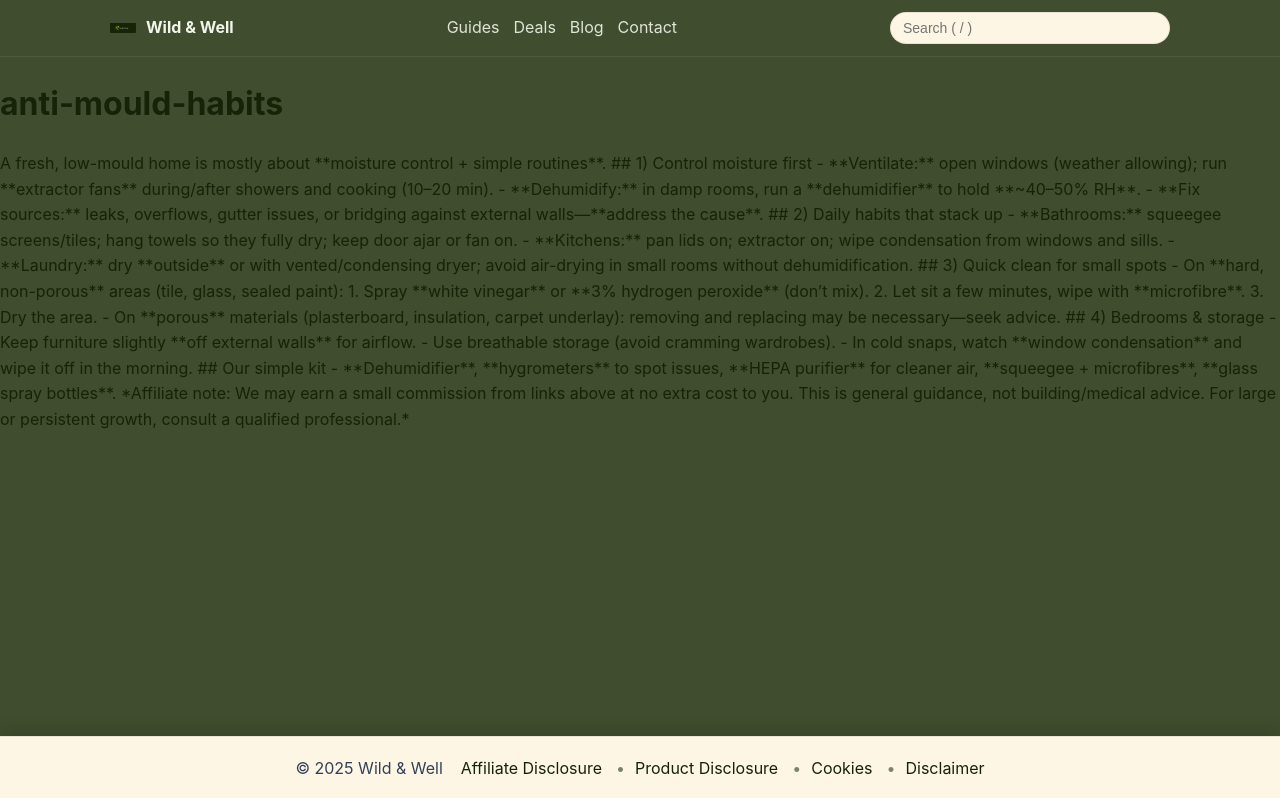
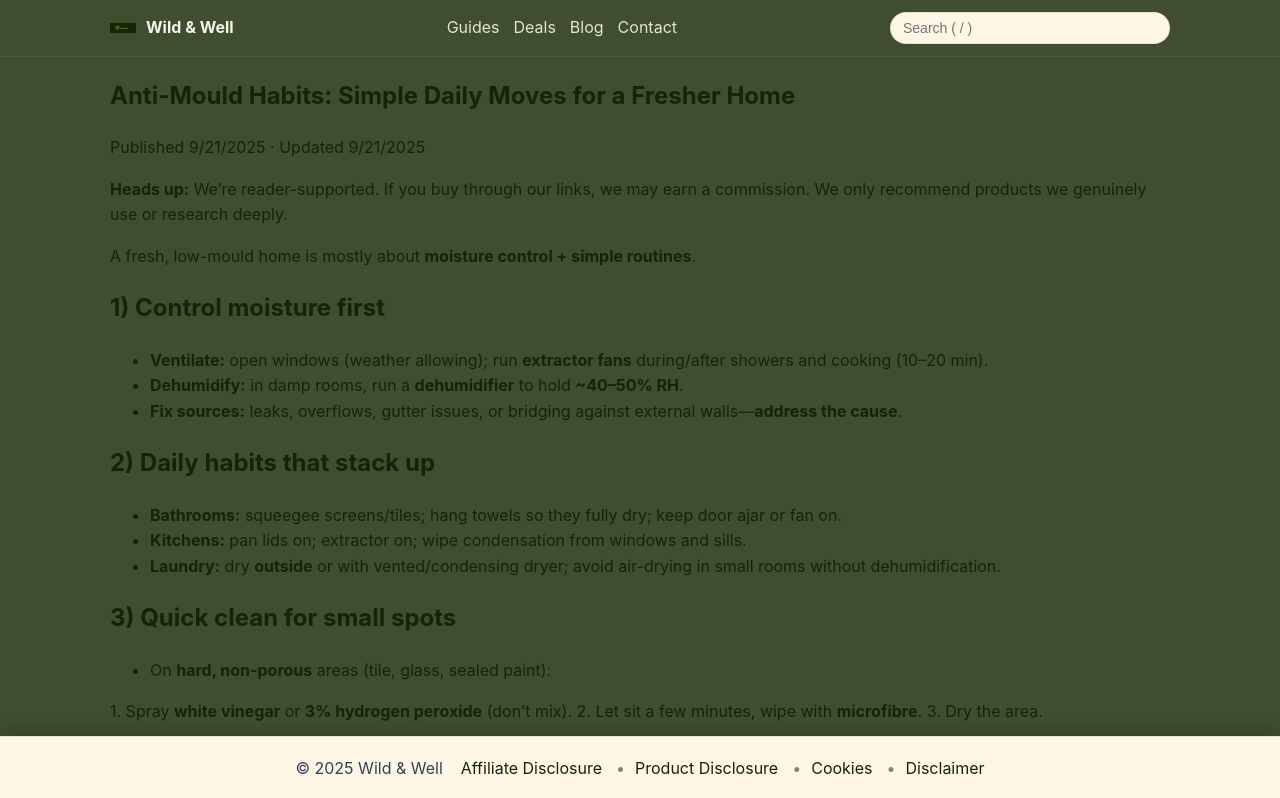
Before and after one commit to dariosandison/Eco---Holistic, a Next.js app: page /guides/anti-mould-habits in a window 1280 px wide. Shown: the top 798 px of the page. Built offline with nearby package versions, Linux system fonts and the light colour scheme.

Commit message:
Update [slug].js

```diff
--- a/pages/guides/[slug].js
+++ b/pages/guides/[slug].js
@@ -1,28 +1,157 @@
+// pages/guides/[slug].js
+import fs from 'fs';
+import path from 'path';
 import Head from 'next/head';
-import { getAllSlugs, getDocWithHtml } from '../../lib/content';
+import Disclosure from '../../components/Disclosure';
+import AuthorBox from '../../components/AuthorBox';
+import ProsCons from '../../components/ProsCons';
 
-export default function Guide({ doc }) {
+function parseFrontmatterAndBody(file) {
+  const raw = fs.readFileSync(file, 'utf8');
+  let fm = {}, body = raw;
+  if (raw.startsWith('---')) {
+    const end = raw.indexOf('\n---', 3);
+    if (end !== -1) {
+      const fmRaw = raw.slice(3, end).trim();
+      body = raw.slice(end + 4).trim();
+      fmRaw.split(/\r?\n/).forEach(line => {
+        const m = line.match(/^([A-Za-z0-9_-]+):\s*(.*)$/);
+        if (!m) return;
+        const key = m[1];
+        let val = m[2].trim();
+        // Strip quotes
+        val = val.replace(/^"(.*)"$/, '$1').replace(/^'(.*)'$/, '$1');
+        // Simple array support via pipe or comma
+        if (val.includes(' | ')) fm[key] = val.split(' | ').map(s => s.trim());
+        else if (val.includes('|')) fm[key] = val.split('|').map(s => s.trim());
+        else if (val.includes(',') && ['pros','cons','images','tags'].includes(key)) fm[key] = val.split(',').map(s => s.trim());
+        else if (!Number.isNaN(Number(val)) && ['rating'].includes(key)) fm[key] = Number(val);
+        else fm[key] = val;
+      });
+    }
+  }
+  return { meta: fm, body };
+}
+
+function mdToHtml(md) {
+  // very small, safe-ish MD → HTML (headings, bold/italic, links, lists, paragraphs)
+  let html = md
+    .replace(/^### (.*)$/gm,'<h3>$1</h3>')
+    .replace(/^## (.*)$/gm,'<h2>$1</h2>')
+    .replace(/^# (.*)$/gm,'<h1>$1</h1>')
+    .replace(/\*\*(.*?)\*\*/g,'<strong>$1</strong>')
+    .replace(/\*(.*?)\*/g,'<em>$1</em>')
+    .replace(/\[([^\]]+)\]\(([^)]+)\)/g,'<a href="$2">$1</a>');
+
+  // unordered lists
+  html = html.replace(/(^|\n)- (.*?)(?=\n(?!- )|$)/gs, (m, p1, items) => {
+    const lis = items.split('\n- ').map(i=>i.replace(/^- /,'')).map(li=>`<li>${li}</li>`).join('');
+    return `${p1}<ul>${lis}</ul>`;
+  });
+
+  // paragraphs
+  html = html.replace(/\n{2,}/g, '</p><p>');
+  html = `<p>${html}</p>`;
+  return html;
+}
+
+export async function getStaticPaths() {
+  const dir = path.join(process.cwd(), 'content/guides');
+  const files = fs.existsSync(dir) ? fs.readdirSync(dir).filter(f => f.endsWith('.md')) : [];
+  return { paths: files.map(f => ({ params: { slug: f.replace(/\.md$/, '') } })), fallback: false };
+}
+
+export async function getStaticProps({ params }) {
+  const file = path.join(process.cwd(), 'content/guides', `${params.slug}.md`);
+  const { meta, body } = parseFrontmatterAndBody(file);
+
+  const contentHtml = mdToHtml(body || '');
+  const title = meta.title || params.slug.replace(/-/g,' ');
+  const description = meta.description || '';
+  const datePublished = meta.date || null;
+  const dateModified = meta.updated || meta.date || null;
+  const author = meta.author || 'Wild & Well Editorial';
+
+  // JSON-LD: Article
+  const articleJsonLd = {
+    "@context":"https://schema.org",
+    "@type":"Article",
+    headline: title,
+    description,
+    mainEntityOfPage: `https://www.wild-and-well.store/guides/${params.slug}`,
+    datePublished,
+    dateModified,
+    author: { "@type": "Person", name: author }
+  };
+
+  // JSON-LD: Product + Review (if rating or pros/cons exist)
+  const hasReviewBits = meta.rating || (Array.isArray(meta.pros) && meta.pros.length) || (Array.isArray(meta.cons) && meta.cons.length);
+  const productJsonLd = hasReviewBits ? {
+    "@context":"https://schema.org",
+    "@type":"Product",
+    name: meta.product || title,
+    brand: meta.brand ? { "@type":"Brand", name: meta.brand } : undefined,
+    image: Array.isArray(meta.images) ? meta.images : undefined,
+    review: {
+      "@type":"Review",
+      url: `https://www.wild-and-well.store/guides/${params.slug}`,
+      reviewBody: meta.reviewBody || description || title,
+      name: `Review: ${meta.product || title}`,
+      author: { "@type":"Organization", name:"Wild & Well" },
+      reviewRating: meta.rating ? { "@type":"Rating", ratingValue: meta.rating, bestRating: 5, worstRating: 1 } : undefined,
+      positiveNotes: Array.isArray(meta.pros) && meta.pros.length ? { "@type":"ItemList", itemListElement: meta.pros.map(p => ({ "@type":"ListItem", name:p })) } : undefined,
+      negativeNotes: Array.isArray(meta.cons) && meta.cons.length ? { "@type":"ItemList", itemListElement: meta.cons.map(c => ({ "@type":"ListItem", name:c })) } : undefined
+    }
+  } : null;
+
+  return {
+    props: {
+      slug: params.slug,
+      meta,
+      contentHtml,
+      articleJsonLd,
+      productJsonLd
+    }
+  };
+}
+
+export default function GuidePage({ slug, meta, contentHtml, articleJsonLd, productJsonLd }) {
+  const updated = meta.updated || meta.date;
+  const pros = Array.isArray(meta.pros) ? meta.pros : [];
+  const cons = Array.isArray(meta.cons) ? meta.cons : [];
   return (
     <>
-      <Head><title>{doc.title || doc.slug}</title></Head>
-      <main className="prose mx-auto py-10">
-        <h1>{doc.title || doc.slug}</h1>
-        <article dangerouslySetInnerHTML={{ __html: doc.html }} />
-      </main>
+      <Head>
+        <title>{meta.title ? `${meta.title} — Wild & Well` : 'Wild & Well'}</title>
+        {meta.description ? <meta name="description" content={meta.description} /> : null}
+        <script type="application/ld+json" dangerouslySetInnerHTML={{ __html: JSON.stringify(articleJsonLd) }} />
+        {productJsonLd ? <script type="application/ld+json" dangerouslySetInnerHTML={{ __html: JSON.stringify(productJsonLd) }} /> : null}
+      </Head>
+
+      <div className="container">
+        <article className="post">
+          <h1 className="post-title">{meta.title || slug.replace(/-/g,' ')}</h1>
+          <p className="post-meta">
+            {meta.date ? <>Published {new Date(meta.date).toLocaleDateString()}</> : null}
+            {meta.date && updated ? <> · </> : null}
+            {updated ? <>Updated {new Date(updated).toLocaleDateString()}</> : null}
+          </p>
+
+          <Disclosure className="my-3" />
+
+          <div className="post-body" dangerouslySetInnerHTML={{ __html: contentHtml }} />
+
+          <ProsCons pros={pros} cons={cons} />
+
+          <AuthorBox
+            name={meta.author || "Wild & Well Editorial"}
+            title={meta.author_title || "Editor"}
+            avatar={meta.author_avatar || "/avatar.png"}
+            updated={updated}
+            bio={meta.author_bio || "We test low-tox products and publish honest, evidence-informed picks."}
+          />
+        </article>
+      </div>
     </>
   );
 }
-
-export async function getStaticPaths() {
-  const slugs = getAllSlugs('guides');
-  return {
-    paths: slugs.map((slug) => ({ params: { slug } })),
-    fallback: false,
-  };
-}
-
-export async function getStaticProps({ params }) {
-  const { slug } = params;
-  const doc = await getDocWithHtml('guides', slug);
-  return { props: { doc } };
-}
```
